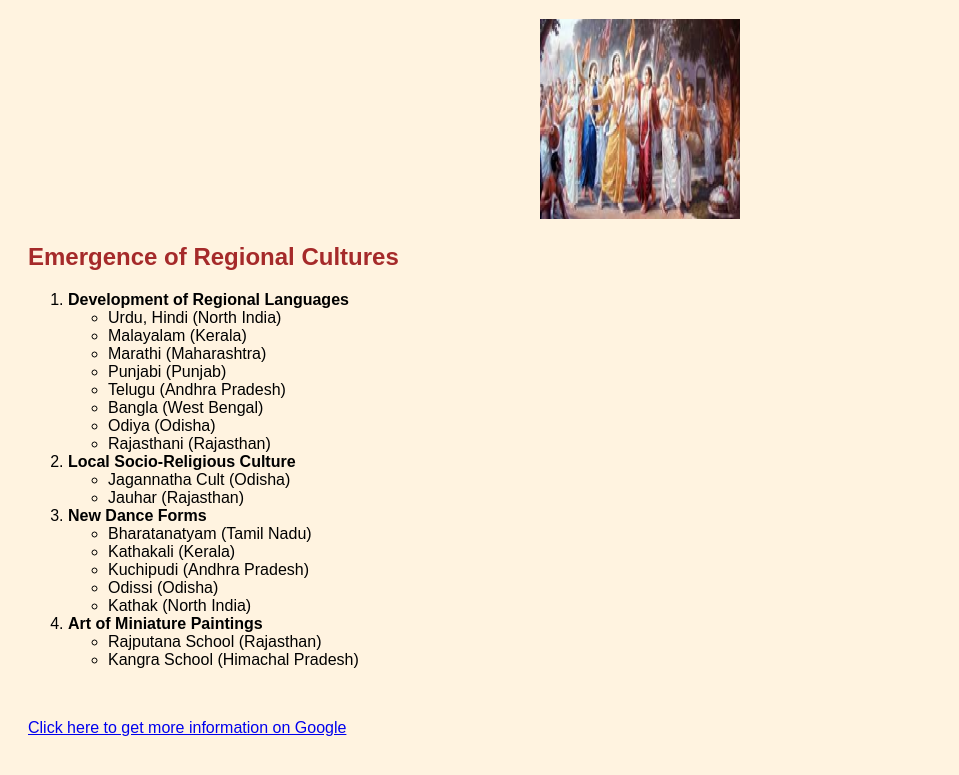
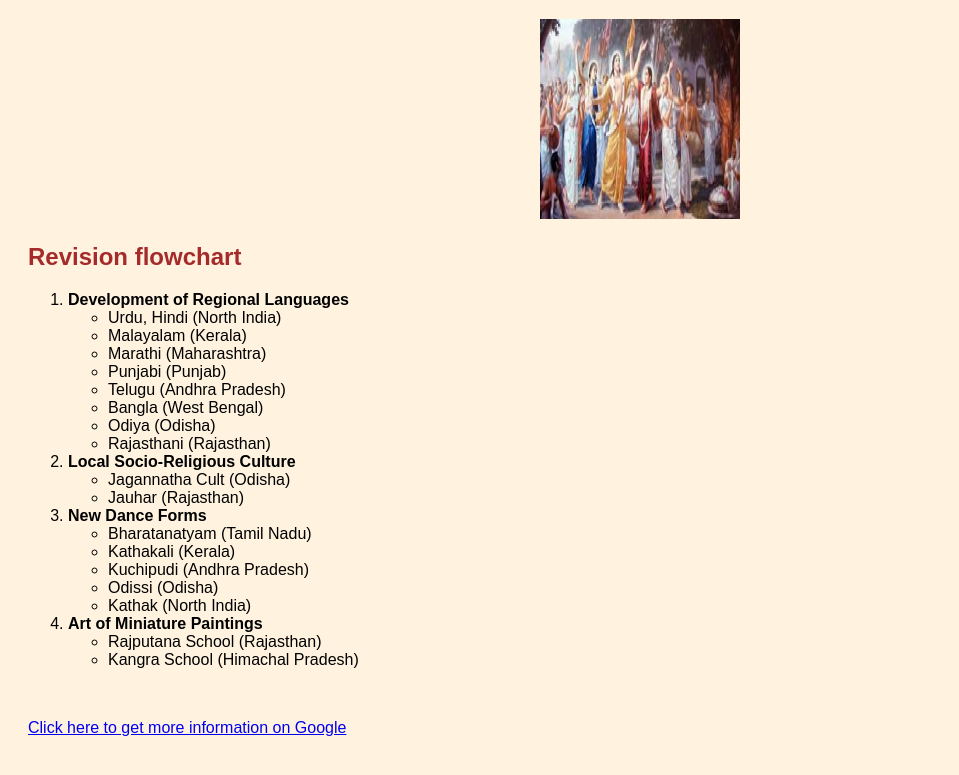
Before and after one commit to Ahilan-png/project-, a plain HTML site: page index.html in a window 1280 px wide. Shown: the part 89-864 px from the top of the page, without its empty margins (0-959 px from the left). Drawn offline with Linux system fonts and the light colour scheme.

Commit message:
Revise content and headings in index.html
Updated the content and structure of the culture page.

```diff
--- a/index.html
+++ b/index.html
@@ -17,7 +17,7 @@
         <img src="culture.png" alt="Indian Culture" height= "200" width="200">
     </center>
 
-    <h2 style="color: brown;">Emergence of Regional Cultures</h2>
+    <h2 style="color: brown;">Revision flowchart</h2>
 
     <ol type="1">
         <li>
```
